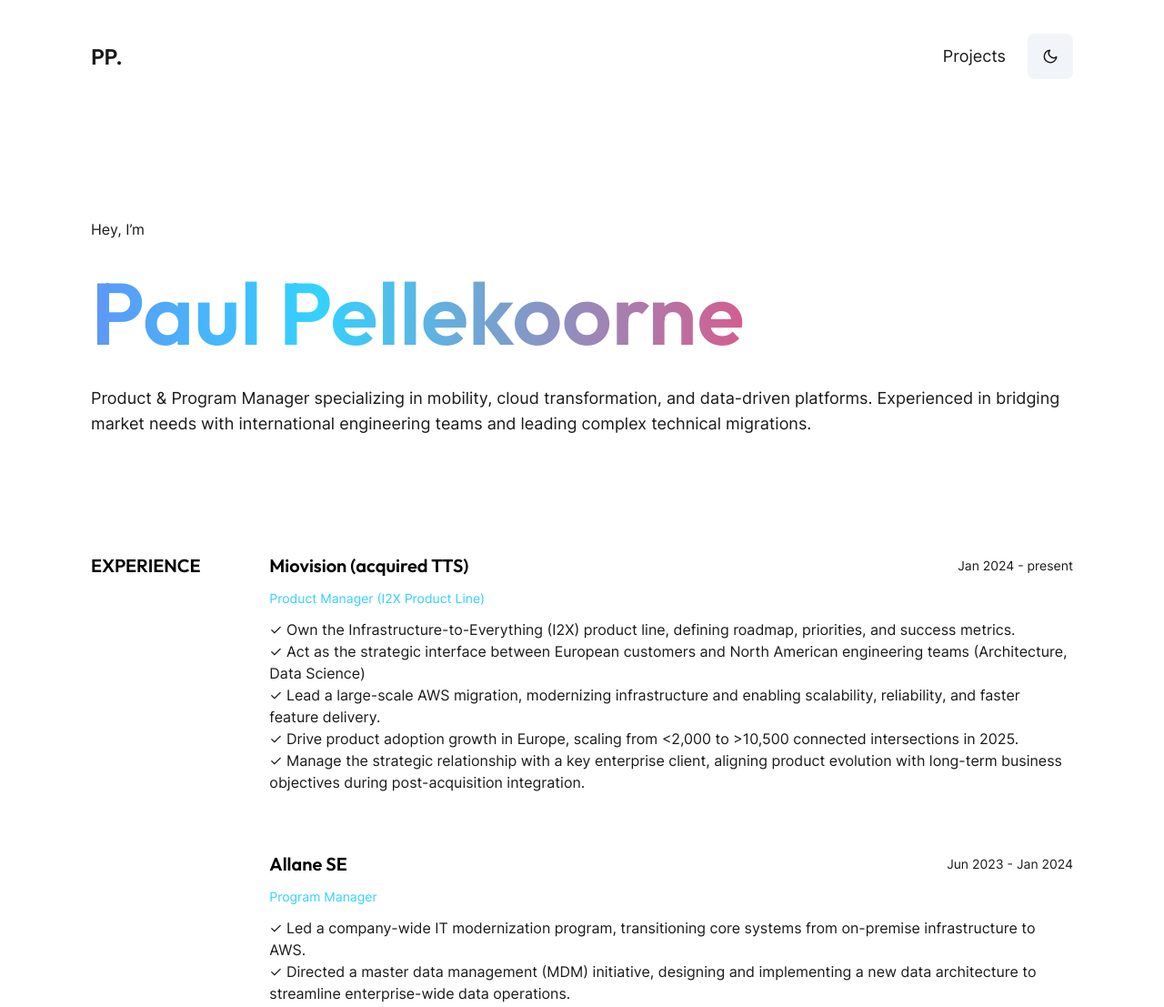
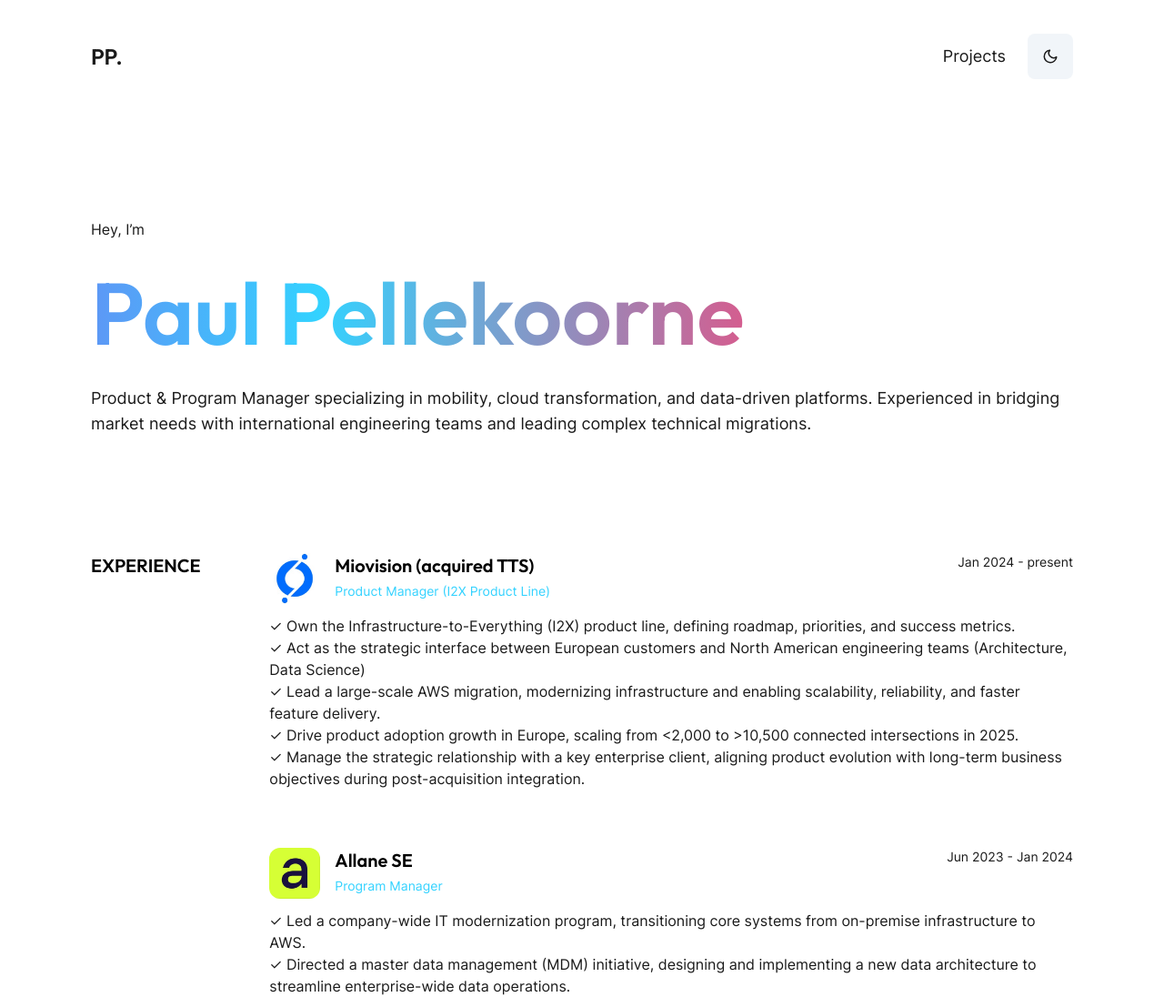
Before and after one commit to pastperfeckt/interactiveCV, an Astro site: page / in a window 1280 px wide. Shown: the top 1107 px of the page at 91% size. Built offline with nearby package versions, Linux system fonts and the light colour scheme; Astro itself is replaced by a stand-in of ours.

Commit message:
added company logos

```diff
--- a/src/components/home/Experience.astro
+++ b/src/components/home/Experience.astro
@@ -26,13 +26,29 @@ const { title, details } = Astro.props as IExperiences;
     {
       details.map((item) => (
         <div class="my-16">
-          <div class="flex justify-between items-center flex-wrap">
-            <h3 class="text-xl font-semibold">{item.name}</h3>
-            <p class="text-sm dark:text-gray">
+          <div class="flex items-start justify-between gap-4 flex-wrap">
+            <div class="flex items-start gap-4">
+              {item.logo && (
+                <div class="h-14 w-14 shrink-0 overflow-hidden rounded-xl bg-transparent">
+                  <img
+                    src={item.logo}
+                    alt={`${item.name} logo`}
+                    class="h-full w-full object-cover"
+                  />
+                </div>
+              )}
+
+              <div>
+                <h3 class="text-xl font-semibold">{item.name}</h3>
+                <p class="text-sm mt-1 text-blue">{item.role}</p>
+              </div>
+            </div>
+
+            <p class="text-sm dark:text-gray whitespace-nowrap">
               {item.startDate} - {item.endDate}
             </p>
           </div>
-          <p class="text-sm mt-3 text-blue">{item.location}</p>
+
           <ul class="mt-3">
             {item.description.map((entry) => (
               <li class="dark:text-gray">{entry}</li>
@@ -42,7 +58,9 @@ const { title, details } = Astro.props as IExperiences;
           {item.extraDescription && item.extraDescription.length > 0 && (
             <details class="mt-3">
               <summary class="cursor-pointer text-sm text-blue select-none inline-flex items-center gap-2">
-                <span class="expand-icon inline-block transition-transform duration-200 text-xs">▸</span>
+                <span class="expand-icon inline-block transition-transform duration-200 text-xs">
+                  ▸
+                </span>
                 Additional commitments
               </summary>
               <ul class="mt-3">
--- a/src/data/info.ts
+++ b/src/data/info.ts
@@ -8,11 +8,11 @@ export const info = {
   experience: [
     {
       name: "Miovision (acquired TTS)",
-      location: "Product Manager (I2X Product Line)",
+      role: "Product Manager (I2X Product Line)",
+      logo: "/assets/images/company-logos/miovision.jpg",
       startDate: "Jan 2024",
       endDate: "present",
       description: [
-        "",
         "✓ Own the Infrastructure-to-Everything (I2X) product line, defining roadmap, priorities, and success metrics.",
         "✓ Act as the strategic interface between European customers and North American engineering teams (Architecture, Data Science)",
         "✓ Lead a large-scale AWS migration, modernizing infrastructure and enabling scalability, reliability, and faster feature delivery.",
@@ -22,7 +22,8 @@ export const info = {
     },
     {
       name: "Allane SE",
-      location: "Program Manager",
+      role: "Program Manager",
+      logo: "/assets/images/company-logos/allane.jpg",
       startDate: "Jun 2023",
       endDate: "Jan 2024",
       description: [
@@ -33,7 +34,8 @@ export const info = {
 
     {
       name: "Accenture",
-      location: "Project Manager",
+      role: "Project Manager",
+      logo: "/assets/images/company-logos/accenture.jpg",
       startDate: "May 2021",
       endDate: "May 2023",
       description: [
@@ -41,17 +43,12 @@ export const info = {
         "✓ Led an eCommerce web store initiative with a 3-person cross-functional team, improving customer experience, internal workflows, product quality, and revenue.",
         "✓ Designed and delivered training sessions on project management, team collaboration, and motivation for cross-functional teams.",
       ],
-      //description: [
-      //  "✓ Multi-project management of agile software development projects in the automotive industry",
-      //  "✓ Project lead of the content management of an eShop",
-      //  "✓ Measured increase in customer satisfaction, employee satisfaction, product quality and revenue",
-      //  "✓ Trainer of courses on project management, teamwork and motivation",
-      //],
     },
 
     {
       name: "Traffic Technology Services (TTS)",
-      location: "Traffic Engineer",
+      role: "Traffic Engineer",
+      logo: "/assets/images/company-logos/tts.jpg",
       startDate: "Jan 2016",
       endDate: "Apr 2021",
       description: [
@@ -59,17 +56,12 @@ export const info = {
         "✓ Managed the entire product lifecycle: concept, development, testing, deployment, customer engagement, and IT/operations.",
         "✓ Contributed to multiple R&D initiatives and co-authored patents in intelligent traffic systems.",
       ],
-      //description: [
-      //  "✓ Product Owner and Project Manager for emulation-based traffic light phase forecasts",
-      //  "✓ Realization of the first commercial V2I service in Germany",
-      //  "✓ Development of a traffic light phase forecast with emulators for German ECUs",
-      //  "✓ Conceptual Design, Development, Testing, Deployment, Customer Relations and IT/Operations",
-      //  "✓ R&D projects, patent holder"
     },
 
     {
       name: "German University of Technology",
-      location: "Teaching Assistant (Muscat, Oman)",
+      role: "Teaching Assistant (Muscat, Oman)",
+      logo: "/assets/images/company-logos/gutech2.png",
       startDate: "Sep 2014",
       endDate: "Feb 2015",
       description: [
@@ -82,7 +74,8 @@ export const info = {
   education: [
     {
       name: "M.Sc. Environmental Engineering (1.4)",
-      location: "Technical University of Munich",
+      role: "Technical University of Munich",
+      logo: "/assets/images/company-logos/tum.png",
       startDate: "2009",
       endDate: "2015",
       description: [
--- a/src/types/index.ts
+++ b/src/types/index.ts
@@ -11,7 +11,8 @@ export interface IHeroProps {
 
 export interface IExperience {
   name: string;
-  location: string;
+  role?: string;
+  logo?: string;
   startDate: string;
   endDate: string;
   description: string[];
```
Also changed, not shown: public/assets/images/company-logos/accenture.jpg (added), public/assets/images/company-logos/allane.jpg (added), public/assets/images/company-logos/gutech.png (added), public/assets/images/company-logos/gutech2.png (added), public/assets/images/company-logos/miovision.jpg (added), public/assets/images/company-logos/tts.jpg (added), public/assets/images/company-logos/tum.png (added), 1 other file.
